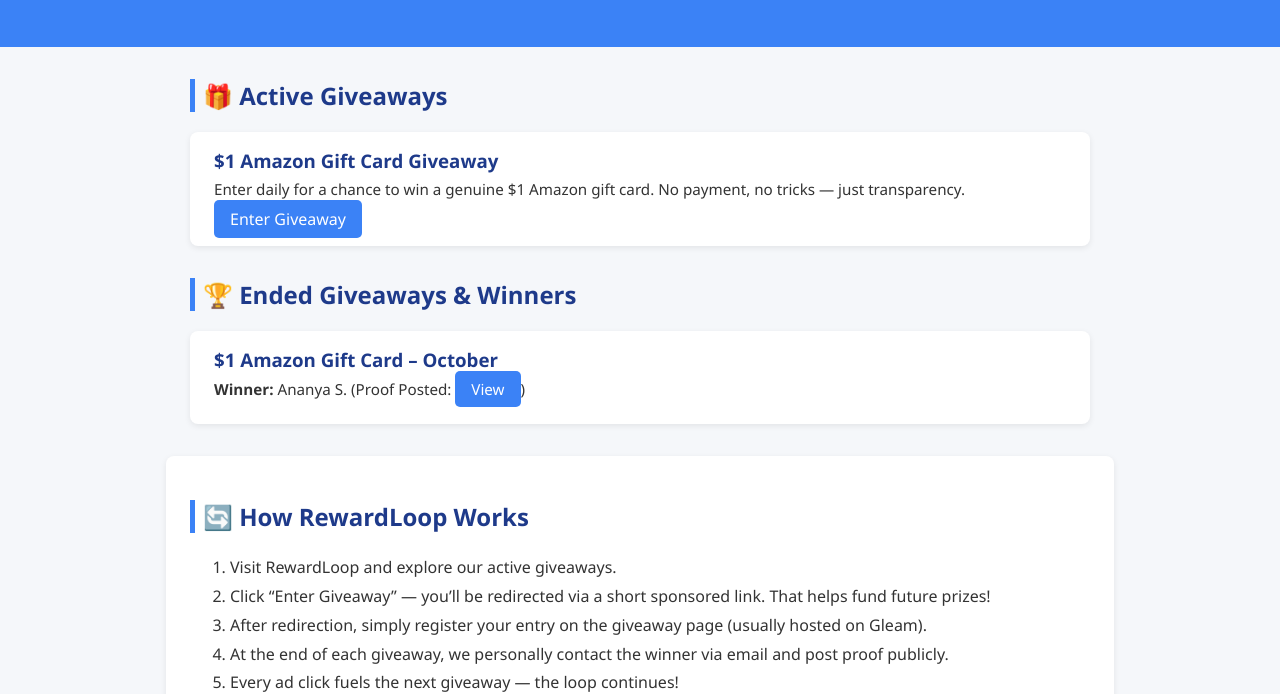
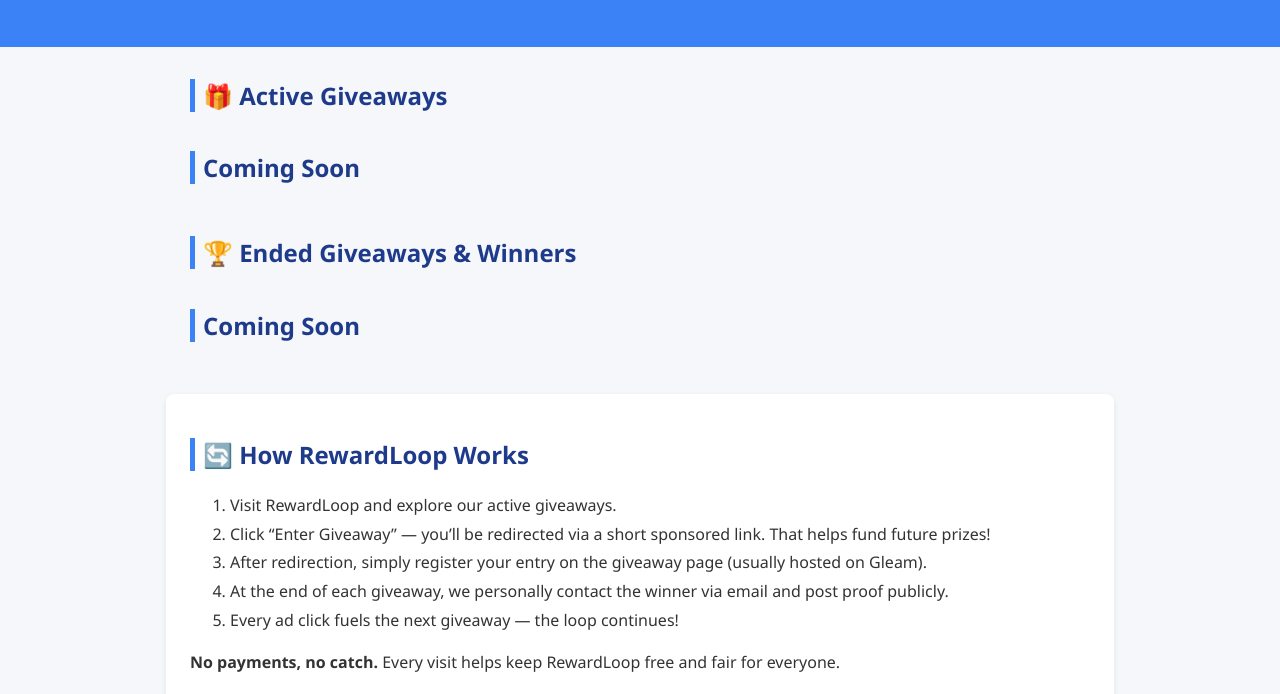
Before and after one commit to RewardLoopWeb/rewardloopweb.github.io, a plain HTML site: page index.html in a window 1280 px wide. Shown: the part 122-816 px from the top of the page. Drawn offline with Linux system fonts and the light colour scheme.

Commit message:
Update index.html

```diff
--- a/index.html
+++ b/index.html
@@ -108,24 +108,14 @@
   <section id="active">
     <h2>🎁 Active Giveaways</h2>
     <div class="giveaway-list">
-      <div class="giveaway-card">
-        <h3>$1 Amazon Gift Card Giveaway</h3>
-        <p>Enter daily for a chance to win a genuine $1 Amazon gift card. No payment, no tricks — just transparency.</p>
-        <a href="YOUR_SHORTENED_URL_HERE" target="_blank">Enter Giveaway</a>
-      </div>
-
-      <!-- Add more active giveaways here -->
+      <h2>Coming Soon</h2>
     </div>
   </section>
 
   <section id="ended">
     <h2>🏆 Ended Giveaways & Winners</h2>
     <div class="giveaway-list">
-      <div class="giveaway-card">
-        <h3>$1 Amazon Gift Card – October</h3>
-        <p><strong>Winner:</strong> Ananya S. (Proof Posted: <a href="#" target="_blank">View</a>)</p>
-      </div>
-      <!-- Add more past giveaways here -->
+      <h2>Coming Soon</h2>
     </div>
   </section>
 
```
